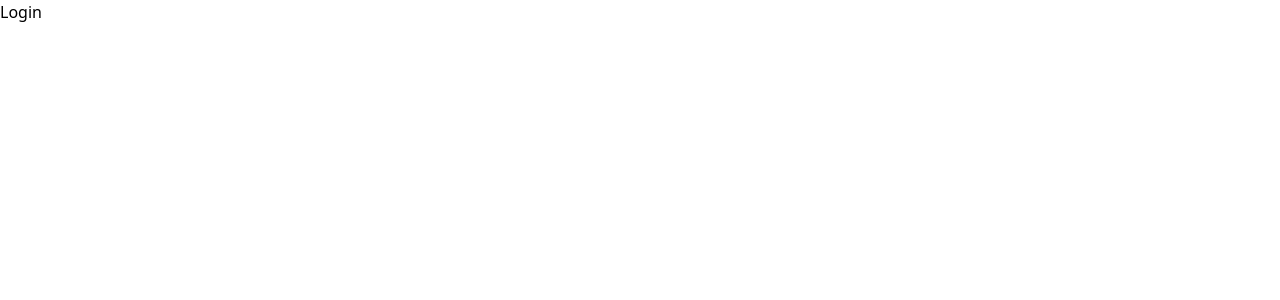
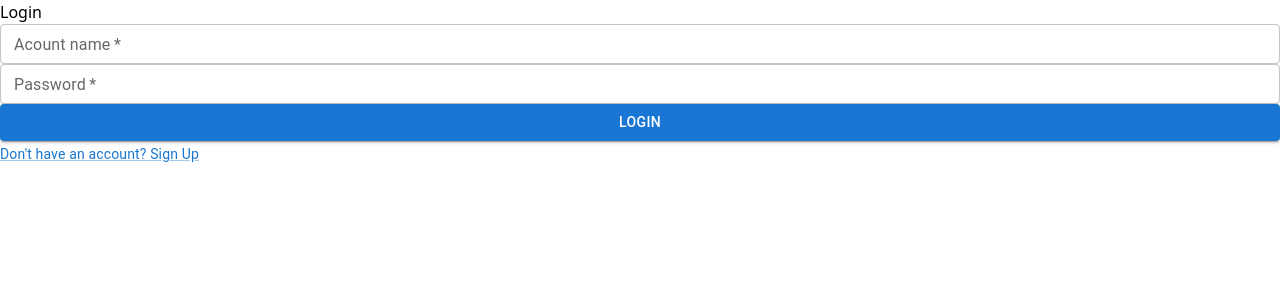
Before and after one commit to lightraptor2310/React-Template, a React (Vite) app: page /login in a window 1280 px wide. Shown: the top 300 px of the page. Built offline with nearby package versions, Linux system fonts and the light colour scheme.

Commit message:
update login page

```diff
--- a/src/page/Login.jsx
+++ b/src/page/Login.jsx
@@ -1,8 +1,41 @@
-import React from 'react'
+import React, { useState } from 'react'
+import TextField from '@mui/material/TextField'
+import Button from '@mui/material/Button'
+import { Link } from '@mui/material';
 
 const Login = () => {
+    const [username,setUsername] = useState();
+    const [password,setPassword] = useState();
   return (
-    <div>Login</div>
+    <>
+        <div className="signin-wrap md:w-1/3 w-full mx-auto flex flex-col items-center bg-slate-200 rounded mt-20 px-20 py-5 gap-2">
+            <p className='text-2xl'>Login</p>
+            <TextField
+              id="username"
+              label="Acount name"
+              value={username}
+              onChange={(e)=> {setUsername(e.target.value)}}
+              size='small'
+              fullWidth
+              required
+            />
+            <TextField
+              id="username"
+              label="Password"
+              value={password}
+              onChange={(e)=> {setPassword(e.target.value)}}
+              size='small'
+              fullWidth
+              required
+            />
+            <Button type='submit' variant="contained" color="primary" fullWidth>
+              Login
+            </Button>
+            <Link href="#" variant="body2">
+                  {"Don't have an account? Sign Up"}
+            </Link>
+        </div>
+    </>
   )
 }
 
```
